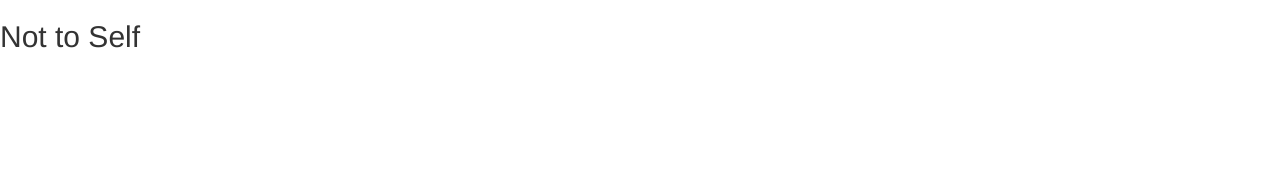
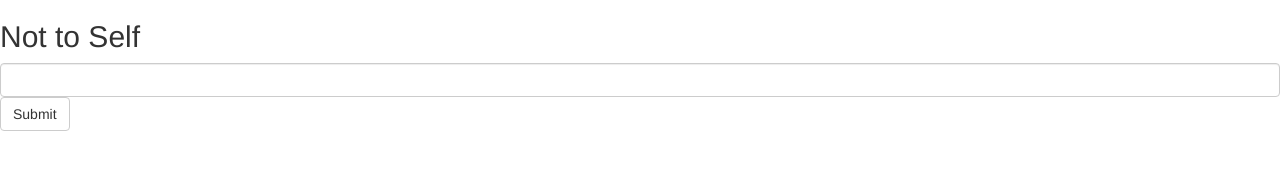
Before and after one commit to jkyletreman/note-to-self-react, a React (Create React App) app: page / in a window 1280 px wide. Shown: the top 181 px of the page. Built offline with nearby package versions, Linux system fonts and the light colour scheme.

Commit message:
Add form

```diff
--- a/src/components/App.jsx
+++ b/src/components/App.jsx
@@ -1,10 +1,15 @@
 import React, { Component } from 'react';
+import { Form, FormControl, Button } from 'react-bootstrap';
 
 export default class App extends Component {
   render() {
     return (
       <div>
         <h2>Not to Self</h2>
+        <Form>
+          <FormControl />
+          <Button>Submit</Button>
+        </Form>
       </div>
     )
   }
```
